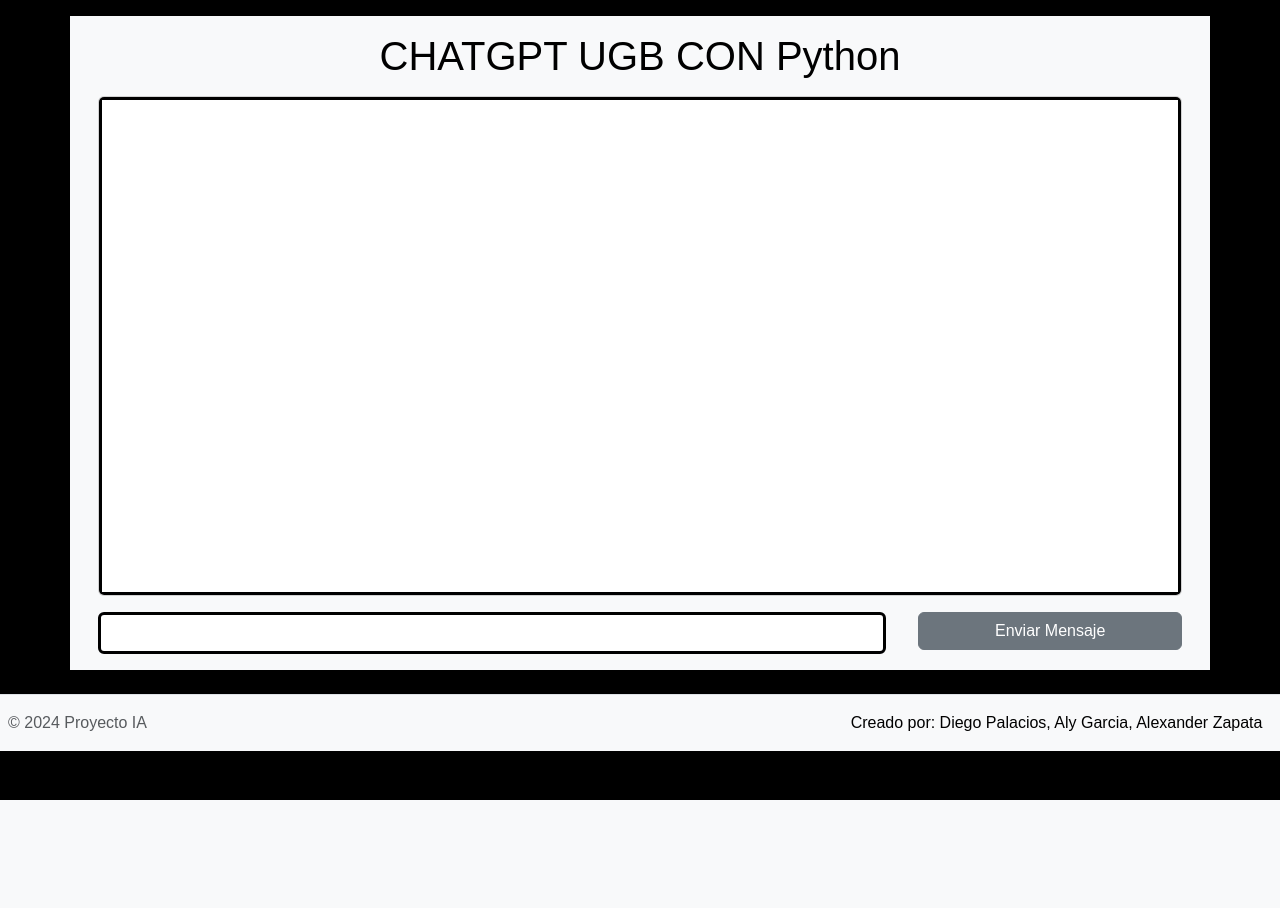
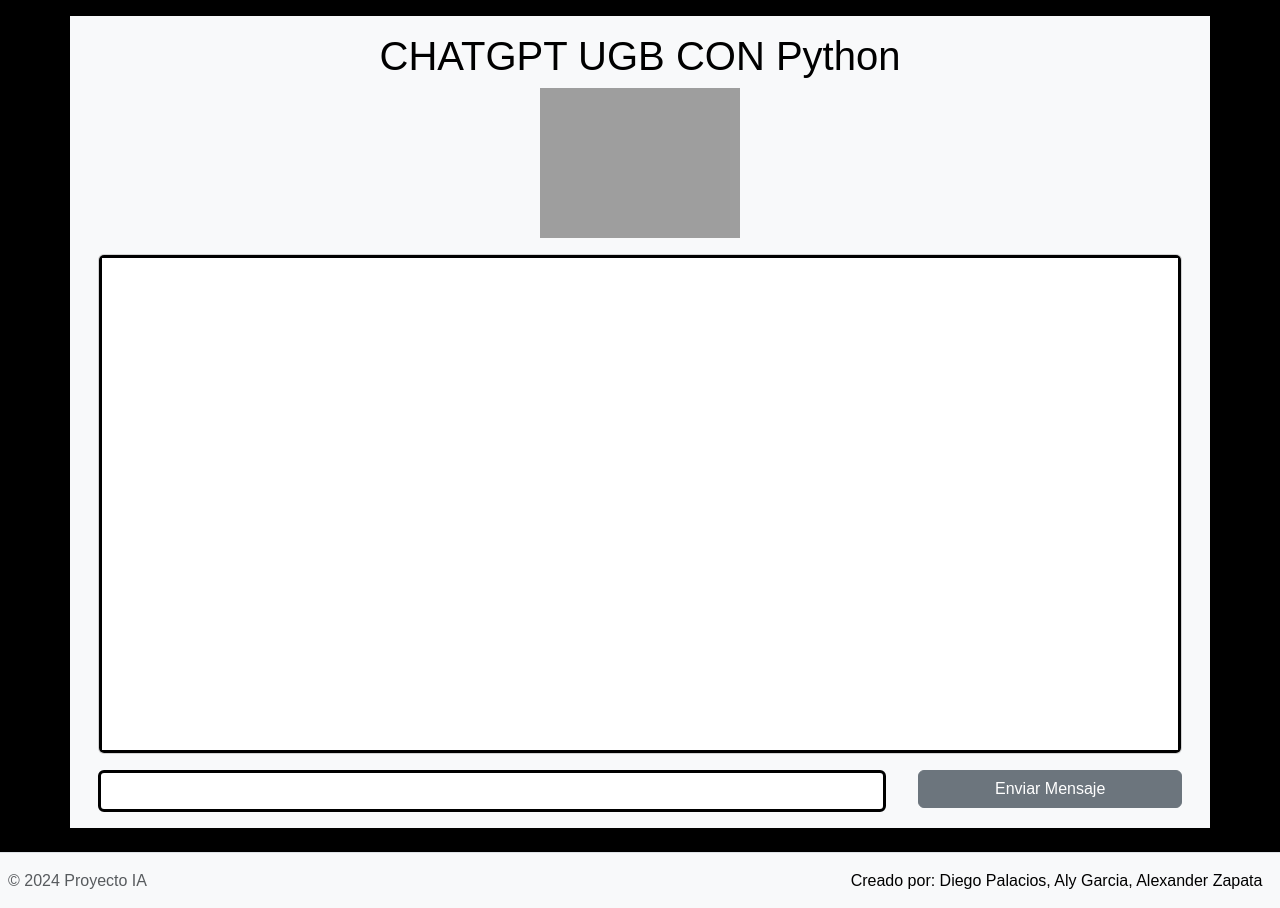
Before and after one commit to AlyGarcia200/ChatGPT, a Flask app: page / in a window 1280 px wide. Shown: the top 908 px of the page. Before the commit the page ends 800 px from the top, so only its background shows below. Run offline with Flask 3, Linux system fonts and the light colour scheme; grey boxes are pictures that could not be loaded.

Commit message:
Update index.html

```diff
--- a/templates/index.html
+++ b/templates/index.html
@@ -7,14 +7,16 @@
     <link href="https://cdn.jsdelivr.net/npm/bootstrap@5.3.0-alpha1/dist/css/bootstrap.min.css" rel="stylesheet" integrity="sha384-GLhlTQ8iRABdZLl6O3oVMWSktQOp6b7In1Zl3/Jr59b6EGGoI1aFkw7cmDA6j6gD" crossorigin="anonymous">
 
 </head>
-
 <body style="background-color: black; font-family: Arial, Helvetica, sans-serif;">
 
     <!-- Contenedor principal -->
     <div class="container mt-3 text-bg-light">
         <!-- Título de la página -->
         <h1 class="text-center pt-3">CHATGPT UGB CON Python</h1>
-
+<div>
+<center>
+	<img src="chatgpt.PNG" width="200" height="150" />
+</div>
         <!-- Contenedor para los mensajes del chat -->
         <div class="card overflow-auto m-3" style="height: 500px">
             <div class="card-body border border-3 border-black">
```
